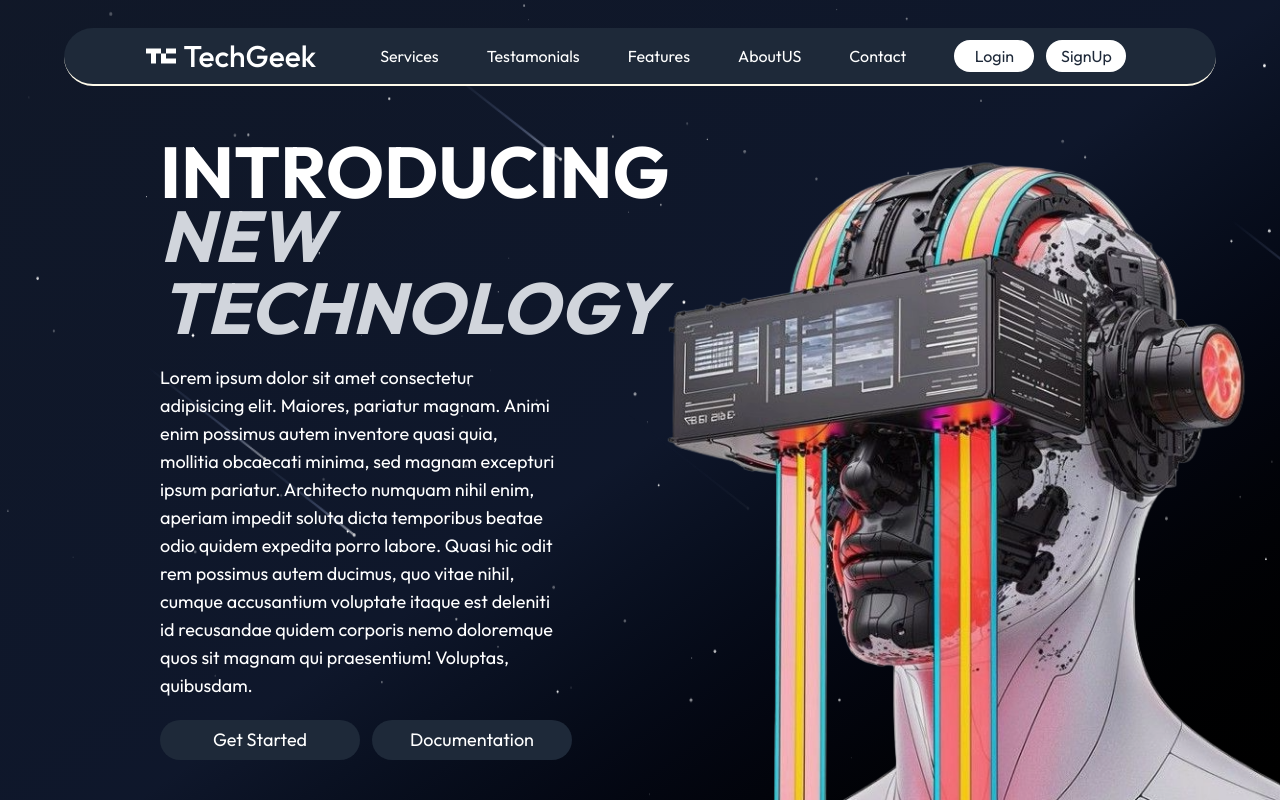
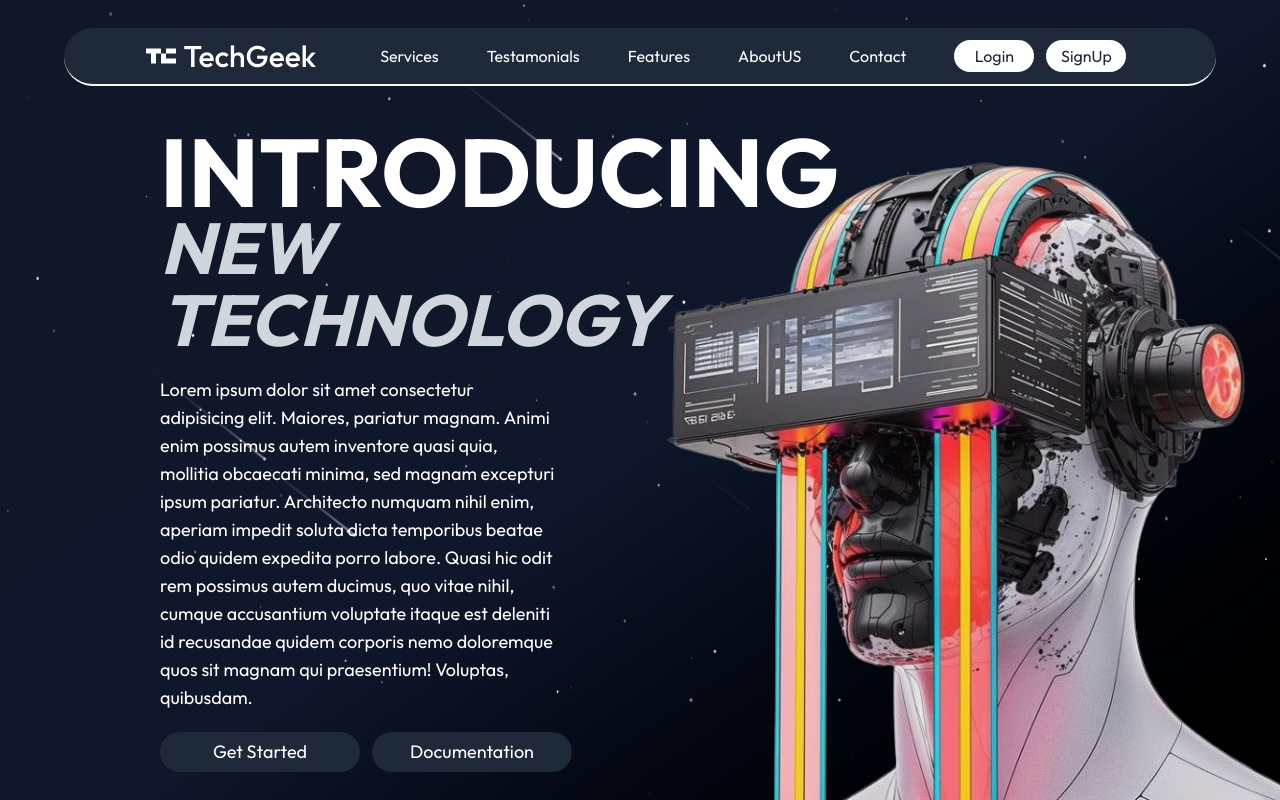
Before and after one commit to Bebsiizcool/TechGeek-React, a React (Vite) app: page / in a window 1280 px wide. Shown: the top 800 px of the page. Built offline with nearby package versions, Linux system fonts and the light colour scheme.

Commit message:
scroll-edit

```diff
--- a/components/About.jsx
+++ b/components/About.jsx
@@ -1,12 +1,12 @@
 import React from 'react'
-import ShootingStarsBackground from './ShootingStarsBackground'
+import ShootingStarsBackground from './shootingstars/ShootingStarsBackground'
 
 const About = () => {
   return (
     <div>
       <div   id='about' className="h-screen relative overflow-hidden flex items-center justify-center">
         <ShootingStarsBackground transparent />
-          <div data-aos="fade-up" className="flex flex-col text-center ">
+          <div data-aos="fade-up" className="flex flex-col text-center items-center justify-center ">
             <h1 className='font-bold text-7xl w-2xl flex  leading-19 text-center'>We're Changing The Way People Think About Tech</h1>
             <p className='w-2xl text-center p-5'>Lorem ipsum dolor sit amet consectetur adipisicing elit. Explicabo laborum temporibus provident quas quam, enim qui atque voluptas alias culpa aliquid iste exercitationem, porro dolorem recusandae eius nihil? Quas, voluptatum vitae odit sint impedit, dolores porro recusandae, libero nostrum corporis odio totam reprehenderit ullam possimus alias fugiat tempore doloribus sit!</p>
 
--- a/components/Hero.jsx
+++ b/components/Hero.jsx
@@ -1,6 +1,6 @@
 import React from 'react'
 import { Link } from 'react-router-dom'
-import ShootingStarsBackground from './ShootingStarsBackground'
+import ShootingStarsBackground from './shootingstars/ShootingStarsBackground'
 
 
 const Hero = () => {
@@ -13,7 +13,7 @@ const Hero = () => {
 
     <div data-aos="fade-up" className="relative z-10 w-full lg:w-1/2 px-6 md:px-12 lg:px-20 xl:pl-40 flex justify-center flex-col">
 
-      <h1 className="text-4xl md:text-6xl lg:text-7xl font-bold">INTRODUCING</h1>
+      <h1 className="text-4xl md:text-6xl lg:text-8xl font-bold">INTRODUCING</h1>
       <h1 className="text-3xl md:text-5xl lg:text-7xl font-bold italic text-gray-300  -mt-2">NEW TECHNOLOGY</h1>
 
       <p className="max-w-2xl mt-5 text-lg ">Lorem ipsum dolor sit amet consectetur adipisicing elit. Maiores, pariatur magnam. Animi enim possimus autem inventore quasi quia, mollitia obcaecati minima, sed magnam excepturi ipsum pariatur. Architecto numquam nihil enim, aperiam impedit soluta dicta temporibus beatae odio quidem expedita porro labore. Quasi hic odit rem possimus autem ducimus, quo vitae nihil, cumque accusantium voluptate itaque est deleniti id recusandae quidem corporis nemo doloremque quos sit magnam qui praesentium! Voluptas, quibusdam.</p>
@@ -38,7 +38,7 @@ const Hero = () => {
       <div data-aos="fade-up"  className='relative z-10 flex pt-20'>
       <img className=' scale-x-[-1]  transition-all duration-300 ease-out
 
-         hover:drop-shadow-[0_0_25px_rgba(0,126,191, 0.81)]
+         hover:drop-shadow-[0_0_25px_rgba(0,126,191,0.81)]
           'src="\herosimg.png" alt="" srcset="" />
       </div>
 
--- a/components/Navbar.jsx
+++ b/components/Navbar.jsx
@@ -40,7 +40,7 @@ const Navbar = () => {
 
   return (
     <div className="fixed top-3 md:top-7 z-50 w-full flex justify-center px-2 md:px-4">
-      <nav className='w-full max-w-6xl bg-gray-800 flex justify-center text-white rounded-full items-center px-2 md:px-4  flex-wrap border-b-2 border-amber-50 transition-all duration-200 ease-in-out hover:p-2  hover:scale-105  hover:max-w-7xl hover:text-lg' >
+      <nav className='w-full max-w-6xl bg-gray-800 flex justify-center text-white rounded-full items-center px-2 md:px-4  flex-wrap border-b-2 border-amber-50 transition-all duration-200 ease-in-out hover:p-2  hover:scale-105  ' >
 
         <Link
           to=""
--- a/components/Services.jsx
+++ b/components/Services.jsx
@@ -5,7 +5,7 @@ import { FaQuidditch } from "react-icons/fa";
 import { IoMdCloudy } from "react-icons/io";
 import { FaBrain } from "react-icons/fa";
 import { MdOutlineSecurity } from "react-icons/md";
-import ShootingStarsBackground from './ShootingStarsBackground';
+import ShootingStarsBackground from './shootingstars/ShootingStarsBackground';
 
 
 const Services = () => {
--- a/components/testamonials.jsx
+++ b/components/testamonials.jsx
@@ -1,6 +1,6 @@
 import { motion } from "framer-motion";
 import TestimonialCard from "./Testimonialcard";
-import ShootingStarsBackground from "./ShootingStarsBackground";
+import ShootingStarsBackground from "./shootingstars/ShootingStarsBackground";
 const testimonials = [
   {
     id: 1,
@@ -71,7 +71,7 @@ export default function Testimonials() {
       </div>
 
       {/* TOP */}
-      <div data-aos="fade-up">
+      <div data-aos="fade-up" >
       <motion.div
         className="flex gap-6 mb-8 w-max"
         animate={{
--- a/src/page/Home.jsx
+++ b/src/page/Home.jsx
@@ -23,7 +23,7 @@ const Home = () => {
 
     useEffect(() => {
     const lenis = new Lenis({
-      duration: 1.5,
+      duration: 2.5,
       smoothWheel: true,
     });
 
```
Also changed, not shown: components/shootingstars/ShootingStarsBackground.jsx (renamed from components/ShootingStarsBackground.jsx).
